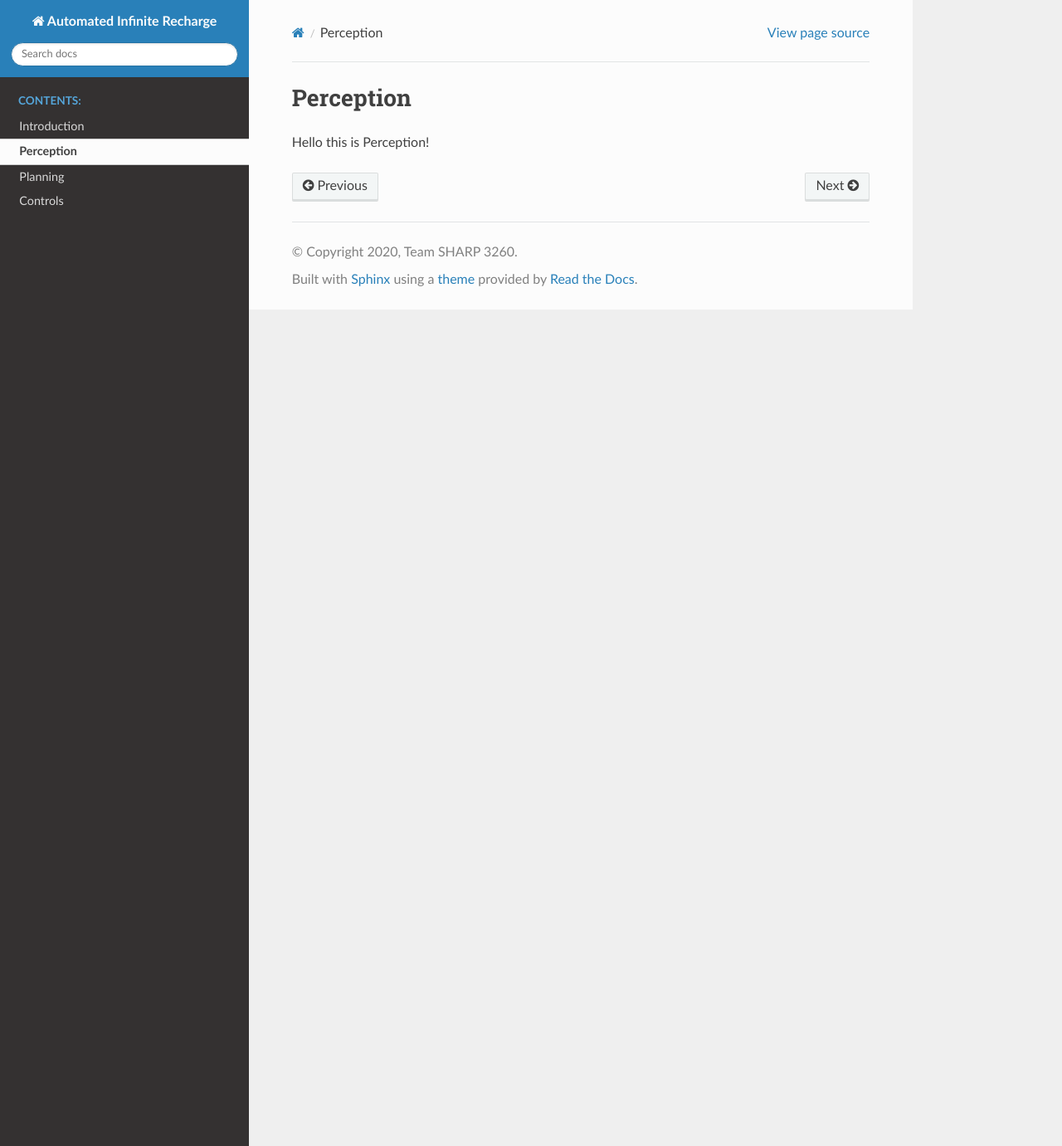
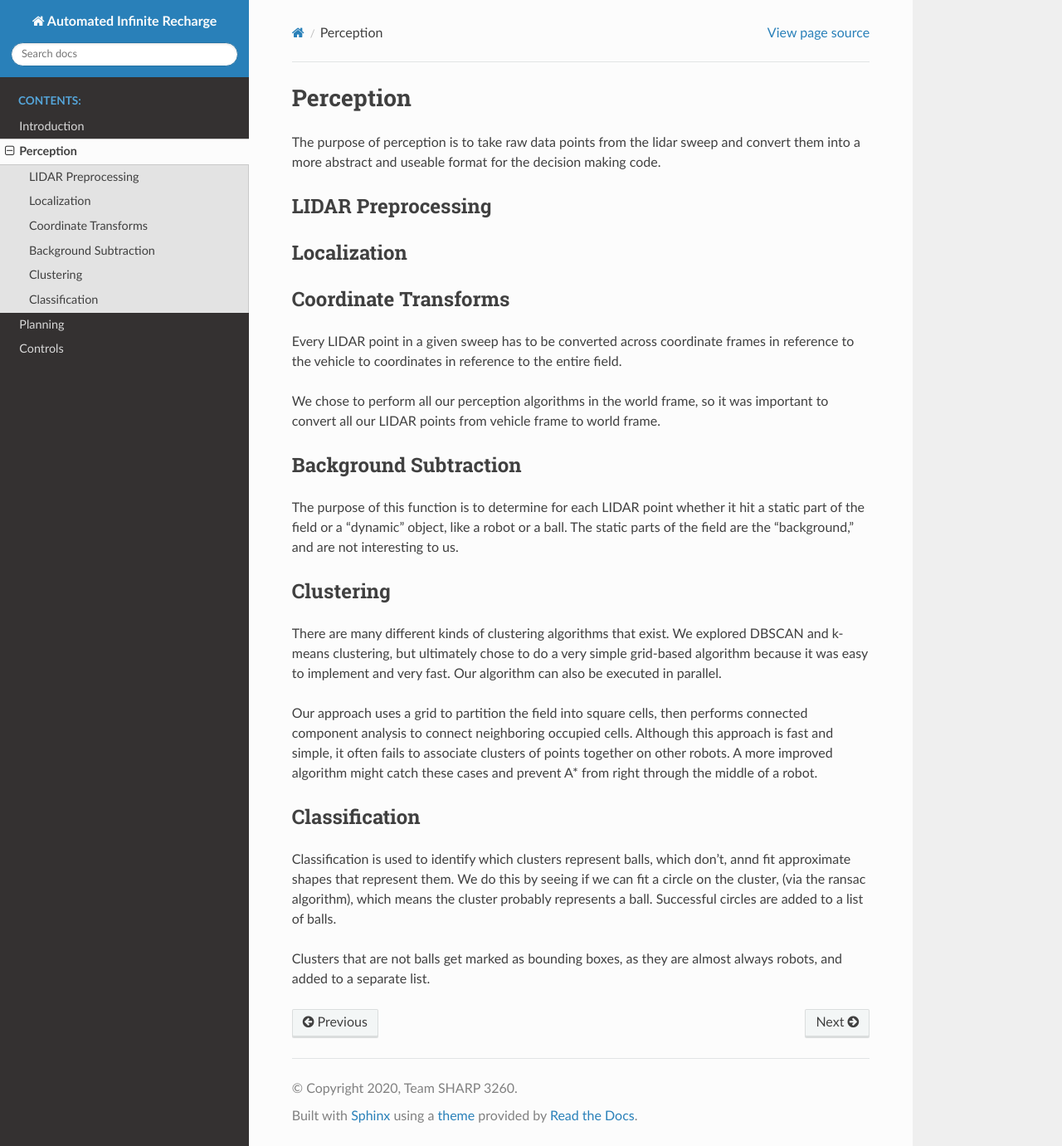
Before and after one commit to SarahHeinzHouseFRC/automated_infinite_recharge, a Sphinx documentation site: the page built from docs/perception.md, in a window 1280 px wide and 1381 px high. Shown: the whole window at 83% size. Built offline with Sphinx 7.4.7 and the Read the Docs theme 2.0.0, drawn with Linux system fonts in a browser that asks for light colours.

Commit message:
[docs] Added docs for perception and planning

```diff
--- a/docs/perception.md
+++ b/docs/perception.md
@@ -1,3 +1,44 @@
 # Perception #
 
-Hello this is Perception!
+The purpose of perception is to take raw data points from the lidar sweep and convert them into a more abstract and
+useable format for the decision making code.
+
+## LIDAR Preprocessing ##
+
+
+
+## Localization ##
+
+
+
+## Coordinate Transforms ##
+Every LIDAR point in a given sweep has to be converted across coordinate frames in reference to the vehicle to
+coordinates in reference to the entire field.
+
+We chose to perform all our perception algorithms in the world frame, so it was important to convert all our LIDAR
+points from vehicle frame to world frame.
+
+
+## Background Subtraction ##
+The purpose of this function is to determine for each LIDAR point whether it hit a static part of the field or a
+"dynamic" object, like a robot or a ball. The static parts of the field are the "background," and are not interesting to
+us.
+
+
+## Clustering ##
+There are many different kinds of clustering algorithms that exist. We explored DBSCAN and k-means clustering, but
+ultimately chose to do a very simple grid-based algorithm because it was easy to implement and very fast. Our algorithm
+can also be executed in parallel.
+
+Our approach uses a grid to partition the field into square cells, then performs connected component analysis to connect
+neighboring occupied cells. Although this approach is fast and simple, it often fails to associate clusters of points
+together on other robots. A more improved algorithm might catch these cases and prevent A* from right through the middle
+of a robot.
+
+
+## Classification ##
+Classification is used to identify which clusters represent balls, which don't, annd fit approximate shapes that represent
+them. We do this by seeing if we can fit a circle on the cluster, (via the ransac algorithm), which means
+the cluster probably represents a ball. Successful circles are added to a list of balls.
+
+Clusters that are not balls get marked as bounding boxes, as they are almost always robots, and added to a separate list.
```
Also changed, not shown: docs/planning.md (+21 -1 lines), docs/behavior-planning.svg (added).
